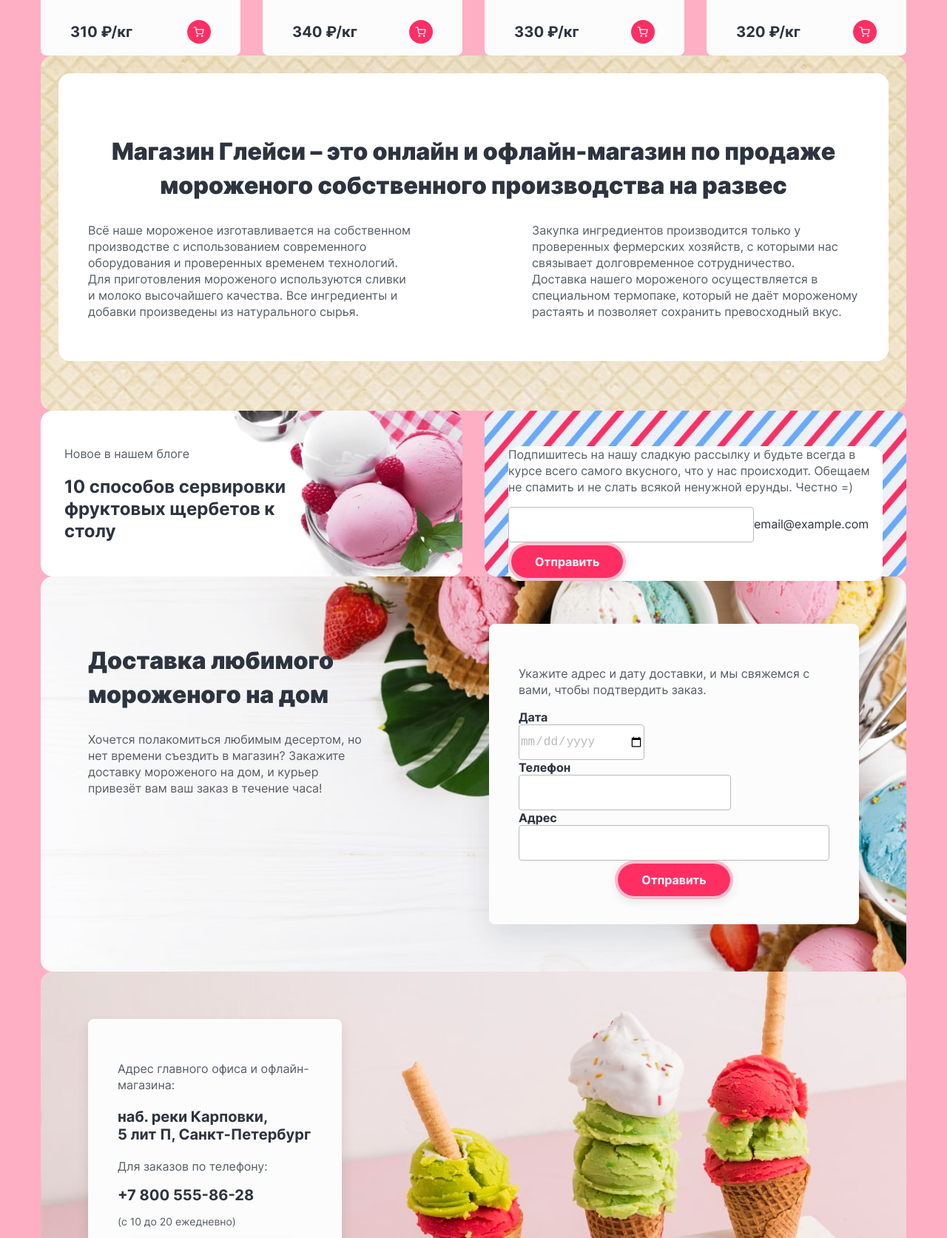
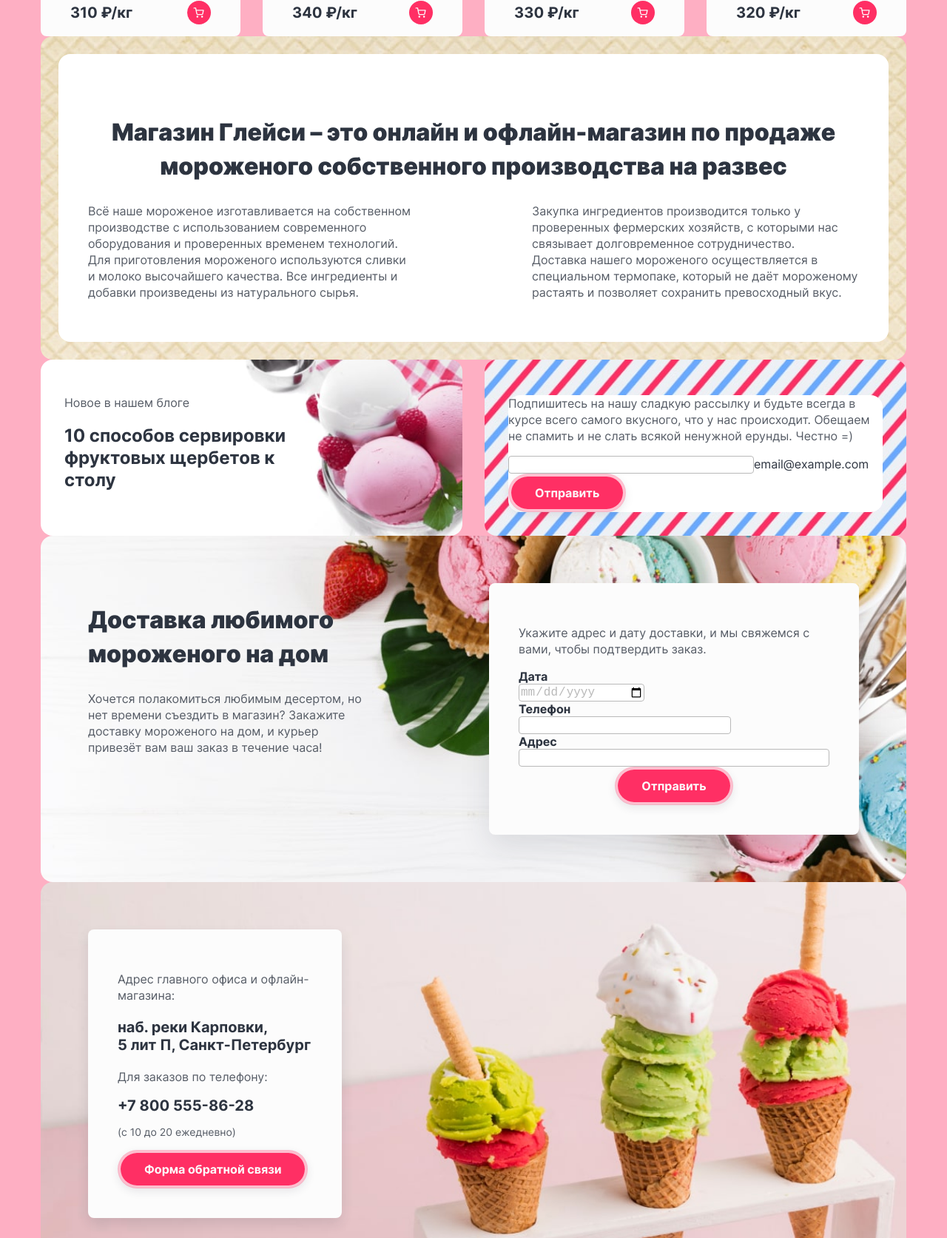
Before and after one commit to htmlacademy-htmlcss/2299541-gllacy-36, a plain HTML site: page index.html in a window 1280 px wide. Shown: the part 2471-4144 px from the top of the page at 74% size. Drawn offline with Linux system fonts and the light colour scheme.

Commit message:
Исправляет замечания по основнойсетке
Убрала фиксированную высоту элементов, прописала размер и повторение бекграунда. Оставила высоту у кнопок которые пока сделаны с бекграундом, что бы их было видно)

```diff
--- a/styles/styles.css
+++ b/styles/styles.css
@@ -154,7 +154,6 @@ body {
   font-size: 16px;
   line-height: 20px;
   color: #B9B9B9;
-  height: 48px;
 }
 
 .main-container {
@@ -231,7 +230,6 @@ body {
 
 .navigation-with-logo__item:first-child {
   width: 32px;
-  height: 32px;
   border-radius: 27px;
   padding: 0;
 
@@ -245,7 +243,6 @@ body {
 
 .navigation-with-logo__link--search {
   width: 27px;
-  height: 27px;
   padding: 8px;
 }
 
@@ -272,7 +269,7 @@ body {
 
 .slider-tab__button {
   width: 38px;
-  height: 38px;
+  min-height: 38px;
   background: rgba(252, 252, 252, 0.3);
   border: 2px solid #FCFCFC;
   border-radius: 26px;
@@ -358,7 +355,6 @@ body {
 
 .gifts__item {
   width: 570px;
-  height: 268px;
   background: #FF7799;
   border-radius: 16px;
   padding: 30px;
@@ -384,7 +380,7 @@ body {
 .catalog__list {
   display: flex;
   flex-wrap: wrap;
-  justify-content: space-between;
+  justify-content: start;
 }
 
 .catalog__item {
@@ -393,6 +389,11 @@ body {
   width: 270px;
   padding: 0 40px;
   display: block;
+  margin-right: 30px;
+}
+
+.catalog__item:nth-child(4n) {
+  margin-right: 0;
 }
 
 .catalog__link {
@@ -437,8 +438,9 @@ body {
 
 .info {
   width: 1170px;
-  height: 480px;
   background: url("../images/background/info.jpg");
+  background-repeat: no-repeat;
+  background-size: cover;
   border-radius: 16px;
   padding: 24px;
 }
@@ -465,8 +467,9 @@ body {
 
 .news {
   width: 570px;
-  height: 224px;
   background: url("../images/background/news.jpg");
+  background-repeat: no-repeat;
+  background-size: cover;
   border-radius: 16px;
   padding: 32px;
 }
@@ -481,8 +484,9 @@ body {
 
 .subscribe-form {
   width: 570px;
-  height: 224px;
   background: url("../images/background/subscribe.jpg");
+  background-repeat: no-repeat;
+  background-size: cover;
   border-radius: 16px;
   padding: 32px;
 }
@@ -498,8 +502,9 @@ body {
 
 .delivery {
   width: 1170px;
-  height: 534px;
   background: url("../images/background/delivery.jpg");
+  background-repeat: no-repeat;
+  background-size: cover;
   border-radius: 16px;
   display: flex;
   justify-content: space-between;
@@ -512,7 +517,6 @@ body {
 
 .delivery-form {
   width: 500px;
-  height: 406px;
   background: #FCFCFC;
   box-shadow: 0 15px 40px rgba(45, 52, 64, 0.12);
   border-radius: 8px;
@@ -543,8 +547,9 @@ body {
 
 .contacts {
   width: 1170px;
-  height: 492px;
   background: url("../images/background/adress.jpg");
+  background-repeat: no-repeat;
+  background-size: cover;
   border-radius: 16px;
   padding: 64px;
 }
@@ -554,7 +559,6 @@ body {
   box-shadow: 0 8px 16px rgba(45, 52, 64, 0.12);
   border-radius: 8px;
   width: 343px;
-  height: 364px;
   padding: 40px;
 }
 
@@ -670,7 +674,7 @@ body {
 .pagination__item {
   text-align: center;
   width: 24px;
-  height: 24px;
+  min-height: 24px;
 }
 
 .pagination__item--current {
```
